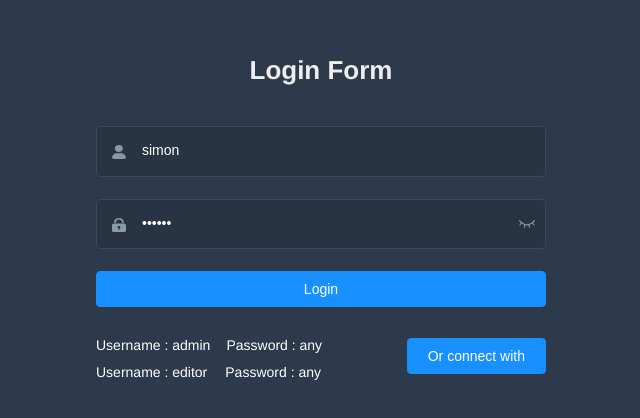
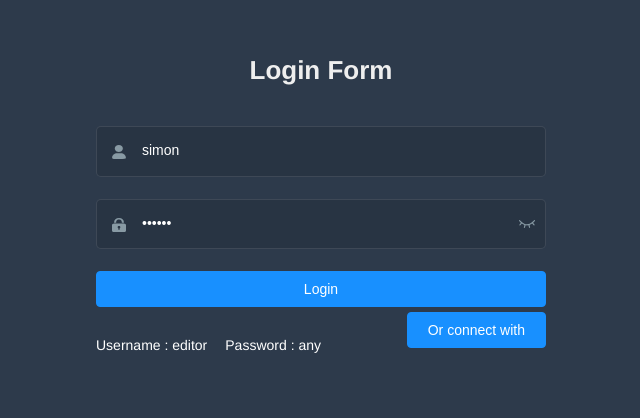
Before and after one commit to haibotvr/vue-admin-word, a Vue app: page /#/login in a window 1280 px wide. Shown: the part 104-522 px from the top of the page, without its empty margins (319-959 px from the left). Built offline with nearby package versions, Linux system fonts and the light colour scheme.

Commit message:
fix little bug

```diff
--- a/src/views/login/index.vue
+++ b/src/views/login/index.vue
@@ -48,10 +48,6 @@
       <el-button :loading="loading" type="primary" style="width:100%;margin-bottom:30px;" @click.native.prevent="handleLogin">Login</el-button>
 
       <div style="position:relative">
-        <div class="tips">
-          <span>Username : admin</span>
-          <span>Password : any</span>
-        </div>
         <div class="tips">
           <span style="margin-right:18px;">Username : editor</span>
           <span>Password : any</span>
--- a/src/views/study/word/index.vue
+++ b/src/views/study/word/index.vue
@@ -142,7 +142,7 @@
         {
           pos: 'n',
           meaning: '书籍',
-          key: 1558403714493
+          key: Date.now()
         },
         {
           pos: 'vt',
```
